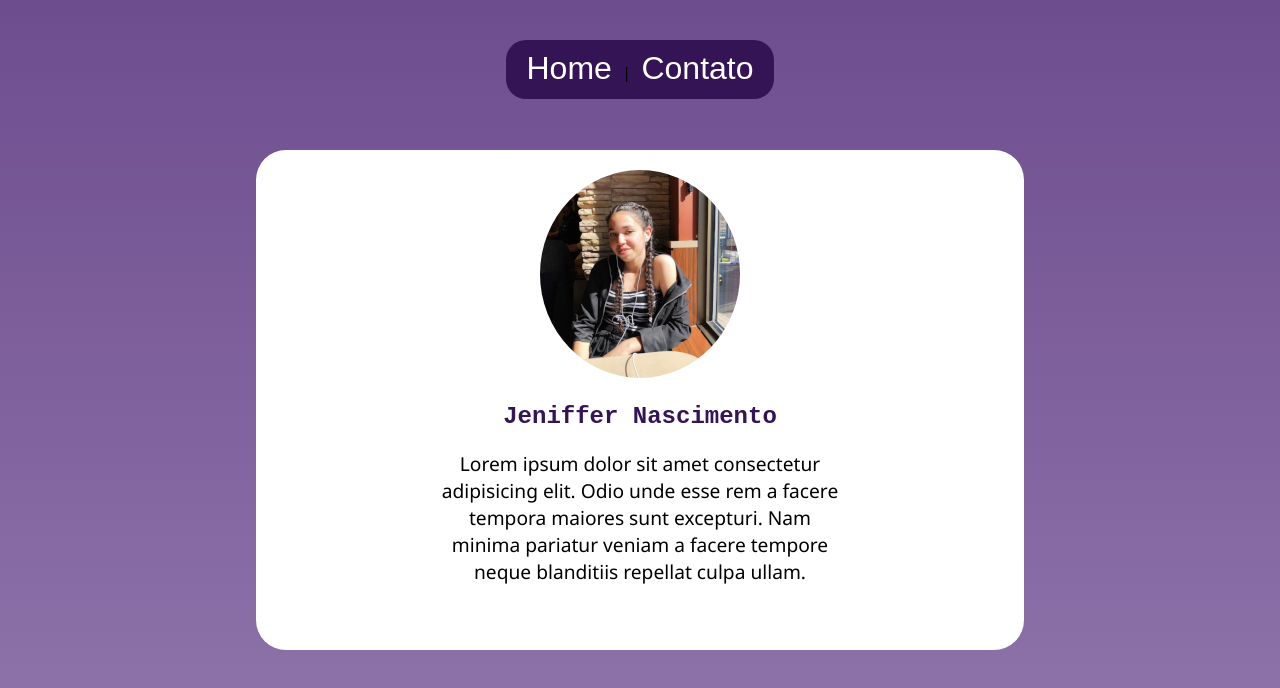
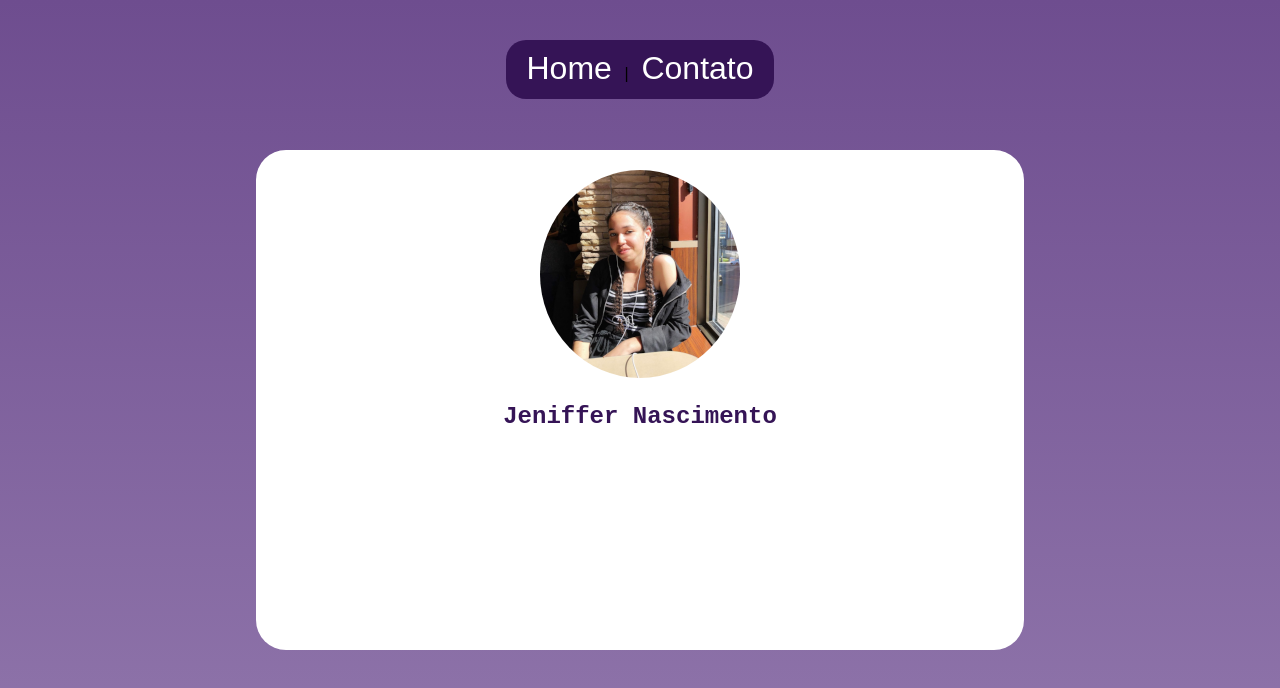
Before and after one commit to jenna428/perfil-social, a React (Create React App) app: page / in a window 1280 px wide. Shown: the top 688 px of the page. Built offline with nearby package versions, Linux system fonts and the light colour scheme; a web font is replaced by a local one.

Commit message:
path router

```diff
--- a/src/App.js
+++ b/src/App.js
@@ -15,8 +15,8 @@ function App() {
             <img src={fotoPerfil} alt='foto-Jeniffer' className='perfil'/>
             <h1>Jeniffer Nascimento</h1>
             <Routes>
-              <Route path="" element={<Home/>}/>
-              <Route path="/contato" element={<Contato/>}/>
+              <Route path="/perfil-social/" element={<Home/>}/>
+              <Route path="/perfil-social/contato" element={<Contato/>}/>
             </Routes>
           </section>
         </main>
--- a/src/componentes/layout/NavBar.js
+++ b/src/componentes/layout/NavBar.js
@@ -5,8 +5,8 @@ function NavBar(){
     return(
         <nav>
             <ul>
-                <li><Link to="/" className={styles.item}>Home</Link></li>|
-                <li><Link to="/contato" className={styles.item}>Contato</Link></li>
+                <li><Link to="" className={styles.item}>Home</Link></li>|
+                <li><Link to="perfil-social/contato" className={styles.item}>Contato</Link></li>
             </ul>
         </nav>
     )
```
